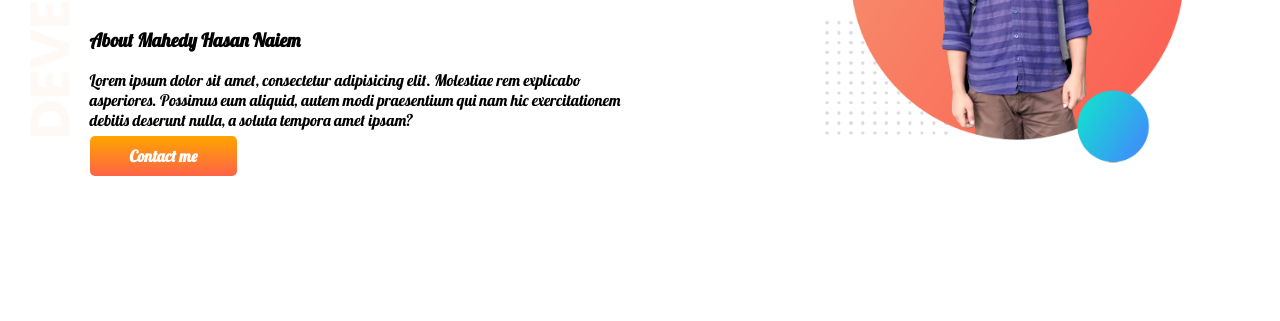
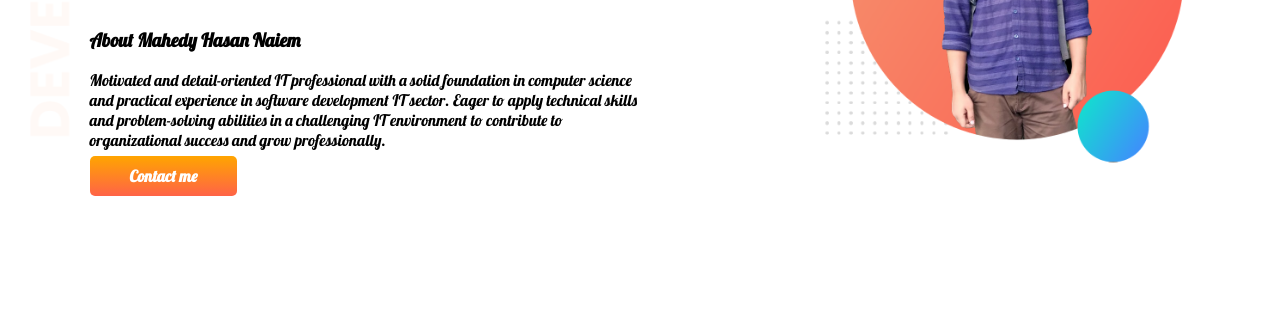
Before and after one commit to mahedyhn/Protfolio, a plain HTML site: page index.html in a window 1280 px wide. Shown: the part 223-544 px from the top of the page. Drawn offline with Linux system fonts and the light colour scheme.

Commit message:
Update index.html

```diff
--- a/index.html
+++ b/index.html
@@ -16,8 +16,10 @@
             <h1>Welcome to</h1>
         <h1><span class="color">Mahedy Hasan </span>Site!</h1>
         <h3>About Mahedy Hasan Naiem</h3>
-        <p>Lorem ipsum dolor sit amet, consectetur adipisicing elit. Molestiae rem explicabo asperiores. Possimus eum aliquid, autem modi praesentium qui nam hic exercitationem debitis deserunt nulla, a soluta tempora amet ipsam?</p>
-        <a class="linkbutton" target="blank" href="https://www.facebook.com/63344333999h/">Contact me</a>
+        <p>Motivated and detail-oriented IT professional with a solid foundation in computer science and practical
+experience in software development IT sector. Eager to apply technical skills and problem-solving abilities in a
+challenging IT environment to contribute to organizational success and grow professionally.</p>
+        <a class="linkbutton" target="blank" href="https://www.facebook.com/galibhn/">Contact me</a>
         </div>
         <div class="width">
             <img src="images/mahedyhn.png" alt="">
```
